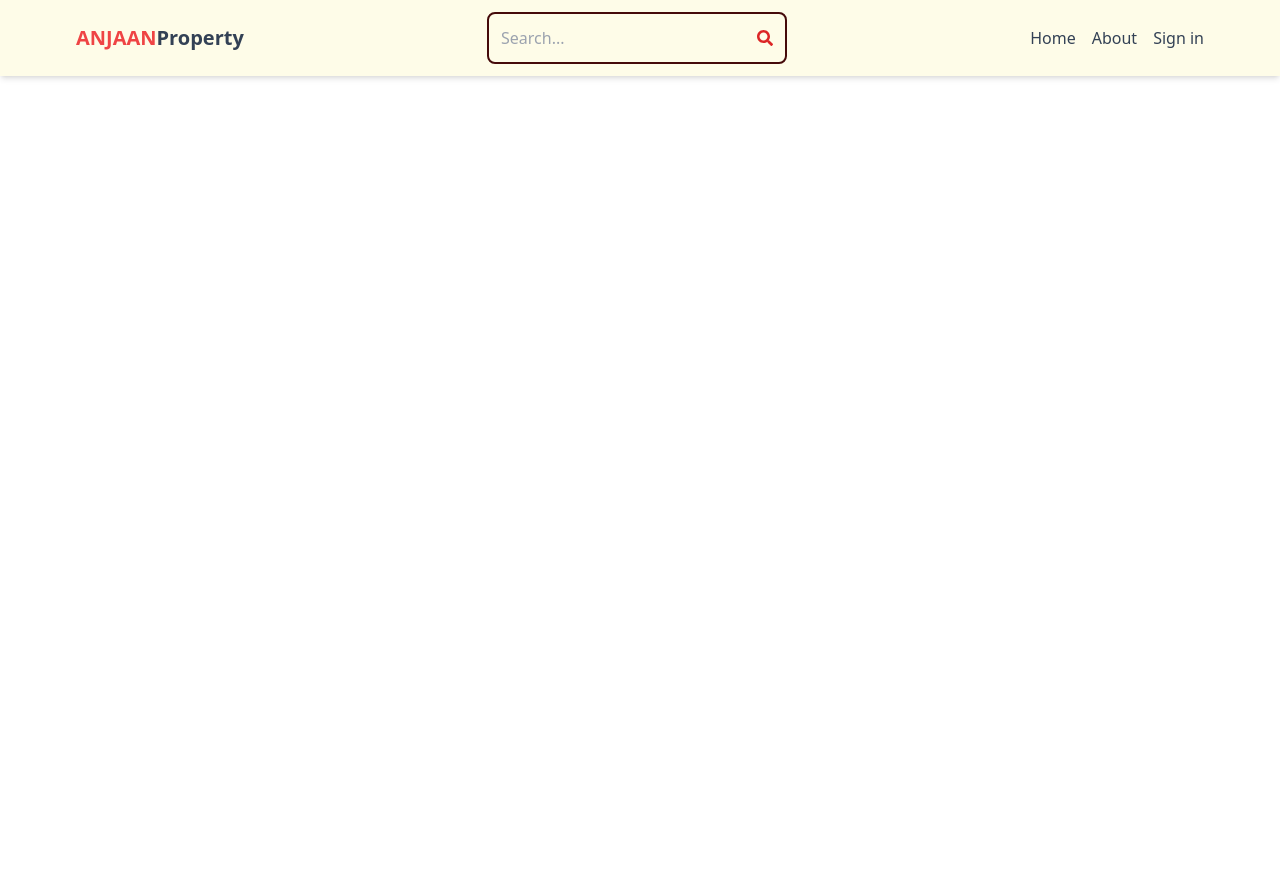
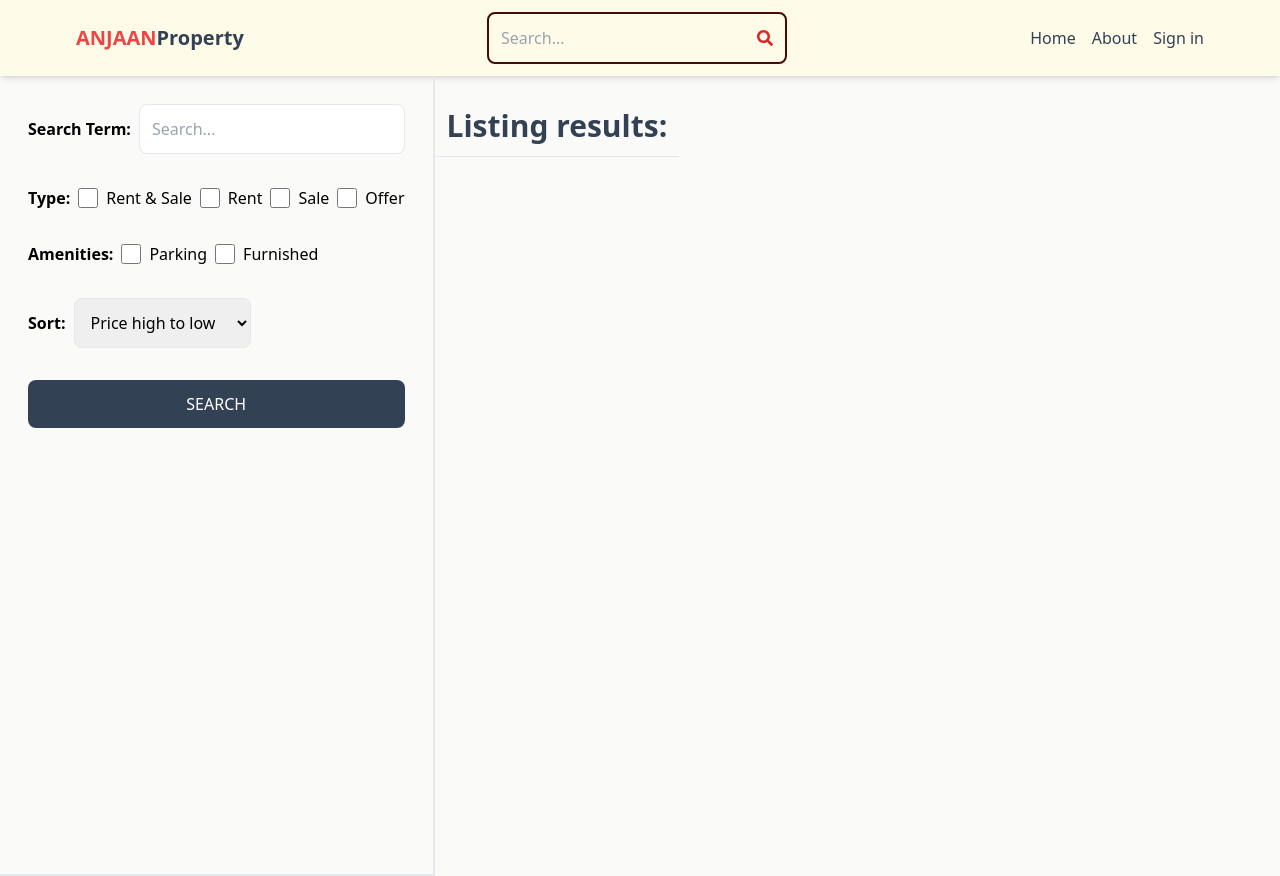
Before and after one commit to Vs-kishu/ANJAAN-PROPERTY, a React (Vite) app in the folder client/: page /search in a window 1280 px wide. Before the commit the page ends 800 px from the top, so only its background shows below. Built offline with nearby package versions, Linux system fonts and the light colour scheme; no server answers.

Commit message:
created api and search property UI

```diff
--- a/client/src/App.jsx
+++ b/client/src/App.jsx
@@ -8,6 +8,7 @@
 import AddProperty from "./pages/AddProperty";
 import ProfilePage from "./pages/ProfilePage";
 import PropertyDetails from "./pages/PropertyDetails";
+import Search from "./pages/Search";
 import UpdateProperty from "./pages/UpdateProperty";
 
 const App = () => {
@@ -39,6 +40,7 @@
 
           <Route path="/about" element={<About />} />
           <Route path="/property" element={<AddProperty />} />
+          <Route path="/search" element={<Search />} />
           <Route
             path="/propertydetails/:propID"
             element={<PropertyDetails />}
--- a/client/src/components/Header.jsx
+++ b/client/src/components/Header.jsx
@@ -1,8 +1,26 @@
-import { Link } from "react-router-dom";
+import { useEffect, useState } from "react";
 import { FaSearch } from "react-icons/fa";
 import { useSelector } from "react-redux";
+import { Link, useNavigate } from "react-router-dom";
 const Header = () => {
   const { currentUser } = useSelector((store) => store.user);
+  const [searchTerm, setSearchTerm] = useState("");
+  const navigate = useNavigate();
+  const handleSubmit = (e) => {
+    e.preventDefault();
+    const urlParams = new URLSearchParams(window.location.search);
+    urlParams.set("searchTerm", searchTerm);
+    const searchQuery = urlParams.toString();
+    navigate(`/search?${searchQuery}`);
+  };
+
+  useEffect(() => {
+    const urlParams = new URLSearchParams(location.search);
+    const searchTermFromUrl = urlParams.get("searchTerm");
+    if (searchTermFromUrl) {
+      setSearchTerm(searchTermFromUrl);
+    }
+  }, [location.search]);
   return (
     <header className="bg-yellow-50 shadow-md">
       <div className="flex justify-between items-center max-w-6xl mx-auto p-3">
@@ -12,11 +30,16 @@
             <span className="text-slate-700">Property</span>
           </h1>
         </Link>
-        <form className="bg-yellow-50 p-3 border-2 border-red-950 rounded-lg flex items-center">
+        <form
+          onSubmit={handleSubmit}
+          className="bg-yellow-50 p-3 border-2 border-red-950 rounded-lg flex items-center"
+        >
           <input
             type="text"
             placeholder="Search..."
             className="bg-transparent focus:outline-none w-24 sm:w-64"
+            value={searchTerm}
+            onChange={(e) => setSearchTerm(e.target.value)}
           />
           <button>
             <FaSearch className="text-red-600" />
--- /dev/null
+++ b/client/src/pages/Search.jsx
@@ -0,0 +1,90 @@
+export default function Search() {
+  return (
+    <div className="flex flex-col md:flex-row">
+      <div className="p-7  border-b-2 md:border-r-2 md:min-h-screen">
+        <form className="flex flex-col gap-8">
+          <div className="flex items-center gap-2">
+            <label className="whitespace-nowrap font-semibold">
+              Search Term:
+            </label>
+
+            <input
+              type="text"
+              id="searchTerm"
+              placeholder="Search..."
+              className="border rounded-lg p-3 w-full"
+            />
+          </div>
+
+          <div className="flex gap-2 flex-wrap items-center">
+            <label className="font-semibold">Type:</label>
+
+            <div className="flex gap-2">
+              <input type="checkbox" id="all" className="w-5" />
+
+              <span>Rent & Sale</span>
+            </div>
+
+            <div className="flex gap-2">
+              <input type="checkbox" id="rent" className="w-5" />
+
+              <span>Rent</span>
+            </div>
+
+            <div className="flex gap-2">
+              <input type="checkbox" id="sale" className="w-5" />
+
+              <span>Sale</span>
+            </div>
+
+            <div className="flex gap-2">
+              <input type="checkbox" id="offer" className="w-5" />
+
+              <span>Offer</span>
+            </div>
+          </div>
+
+          <div className="flex gap-2 flex-wrap items-center">
+            <label className="font-semibold">Amenities:</label>
+
+            <div className="flex gap-2">
+              <input type="checkbox" id="parking" className="w-5" />
+
+              <span>Parking</span>
+            </div>
+
+            <div className="flex gap-2">
+              <input type="checkbox" id="furnished" className="w-5" />
+
+              <span>Furnished</span>
+            </div>
+          </div>
+
+          <div className="flex items-center gap-2">
+            <label className="font-semibold">Sort:</label>
+
+            <select id="sort_order" className="border rounded-lg p-3">
+              <option>Price high to low</option>
+
+              <option>Price low to hight</option>
+
+              <option>Latest</option>
+
+              <option>Oldest</option>
+            </select>
+          </div>
+
+          <button className="bg-slate-700 text-white p-3 rounded-lg uppercase hover:opacity-95">
+            Search
+          </button>
+        </form>
+      </div>
+
+      <div className="">
+        <h1 className="text-3xl font-semibold border-b p-3 text-slate-700 mt-5">
+          Listing results:
+        </h1>
+      </div>
+    </div>
+  );
+}
```
Also changed, not shown: 2 other files (tests, documents, lock files or other folders).
